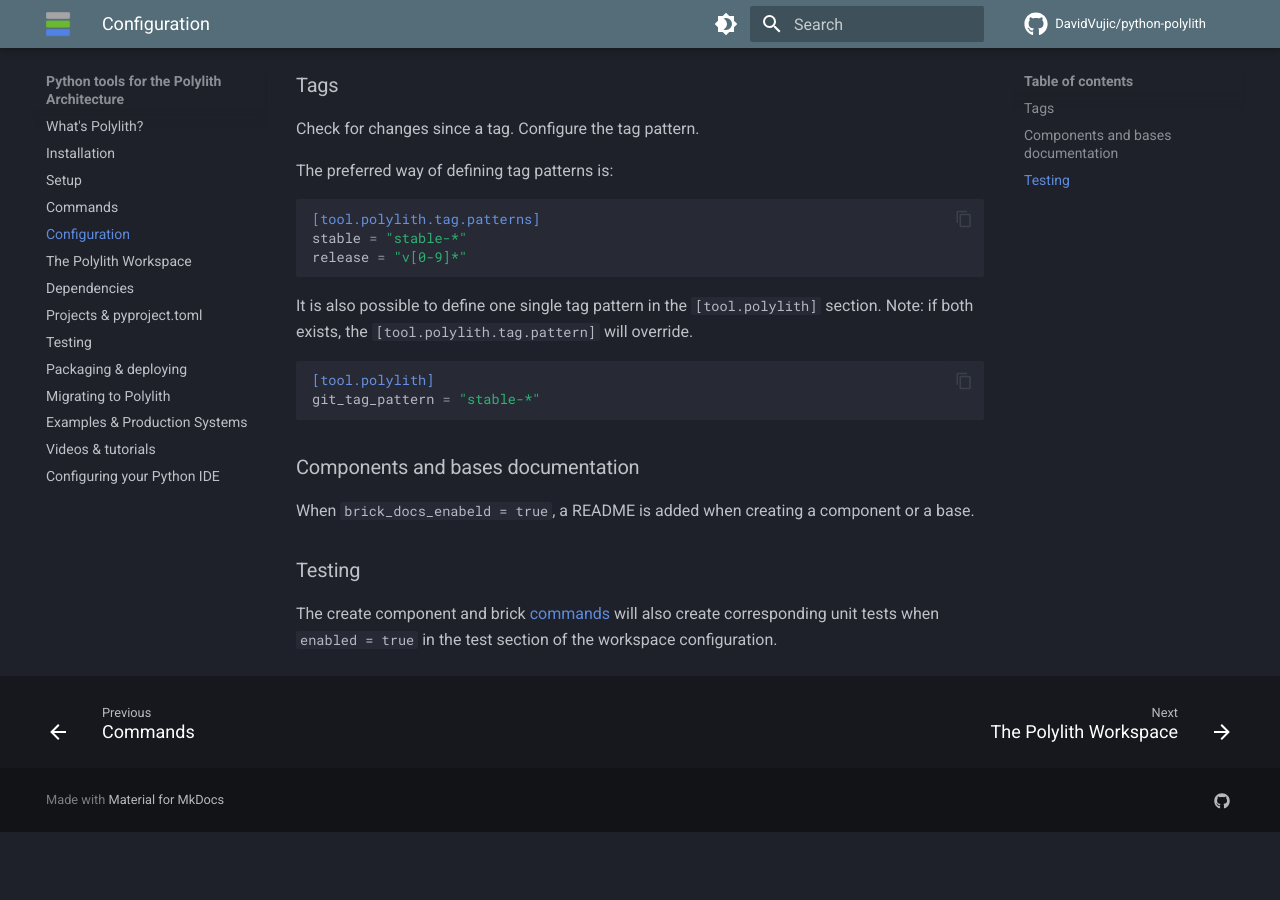
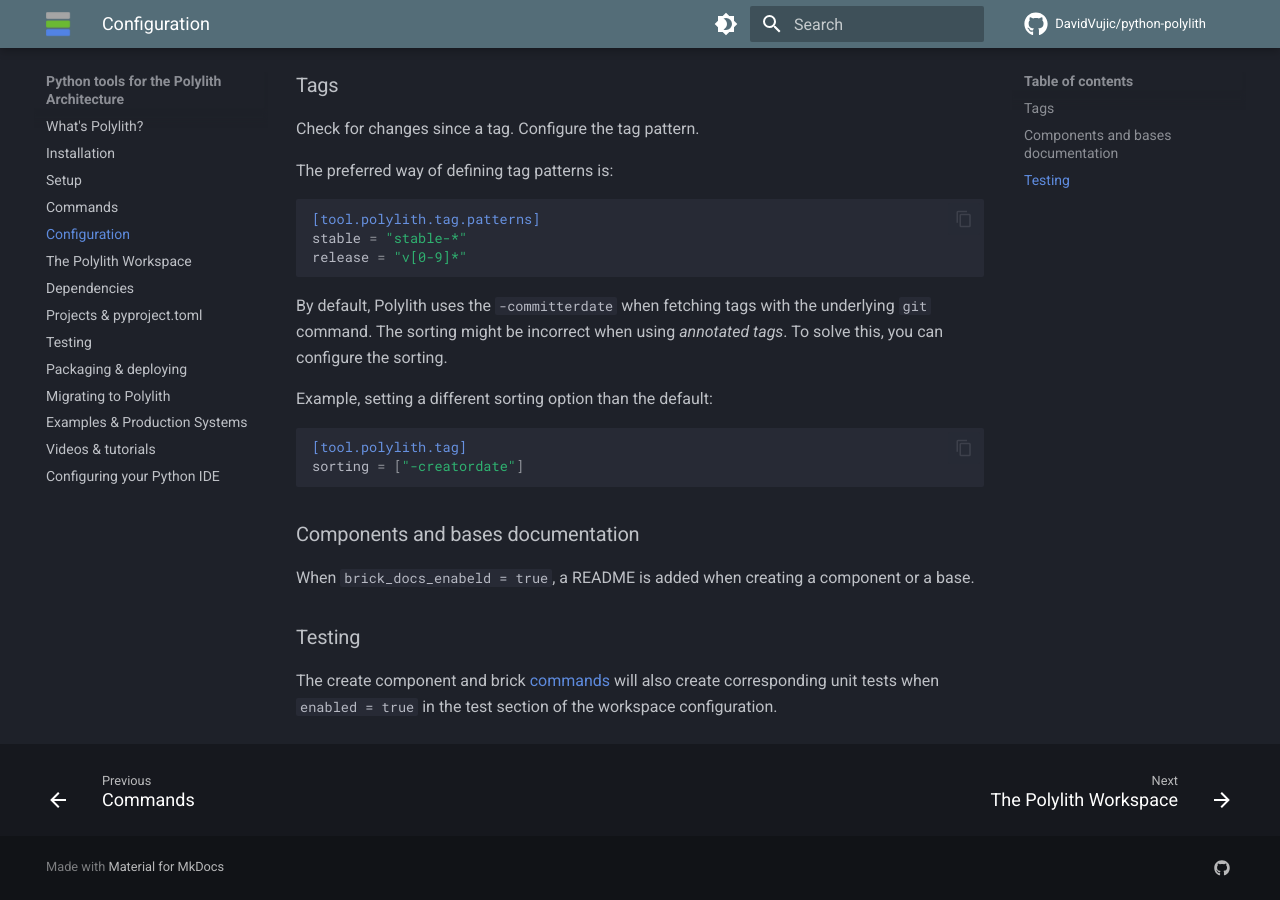
Before and after one commit to DavidVujic/python-polylith-docs, an MkDocs documentation site: the page built from docs/configuration.md, in a window 1280 px wide and 900 px high, scrolled down 640 px. Built offline with MkDocs 1.6.1 and Material for MkDocs 9.7.7, drawn with Linux system fonts in a browser that asks for light colours; comment, search, counter and statistics services are not loaded; before the commit the page ends 1472 px from its top, so only the background shows below that.

Commit message:
add info about the git tag sorting options. Also, removing docs about deprecated tag pattern configuration

````diff
--- a/docs/configuration.md
+++ b/docs/configuration.md
@@ -37,12 +37,14 @@
 release = "v[0-9]*"
 ```
 
-It is also possible to define one single tag pattern in the `[tool.polylith]` section.
-Note: if both exists, the `[tool.polylith.tag.pattern]` will override.
+By default, Polylith uses the `-committerdate` when fetching tags with the underlying `git` command.
+The sorting might be incorrect when using _annotated tags_. To solve this, you can configure
+the sorting.
 
+Example, setting a different sorting option than the default:
 ``` toml
-[tool.polylith]
-git_tag_pattern = "stable-*"
+[tool.polylith.tag]
+sorting = ["-creatordate"]
 ```
 
 ### Components and bases documentation
````
